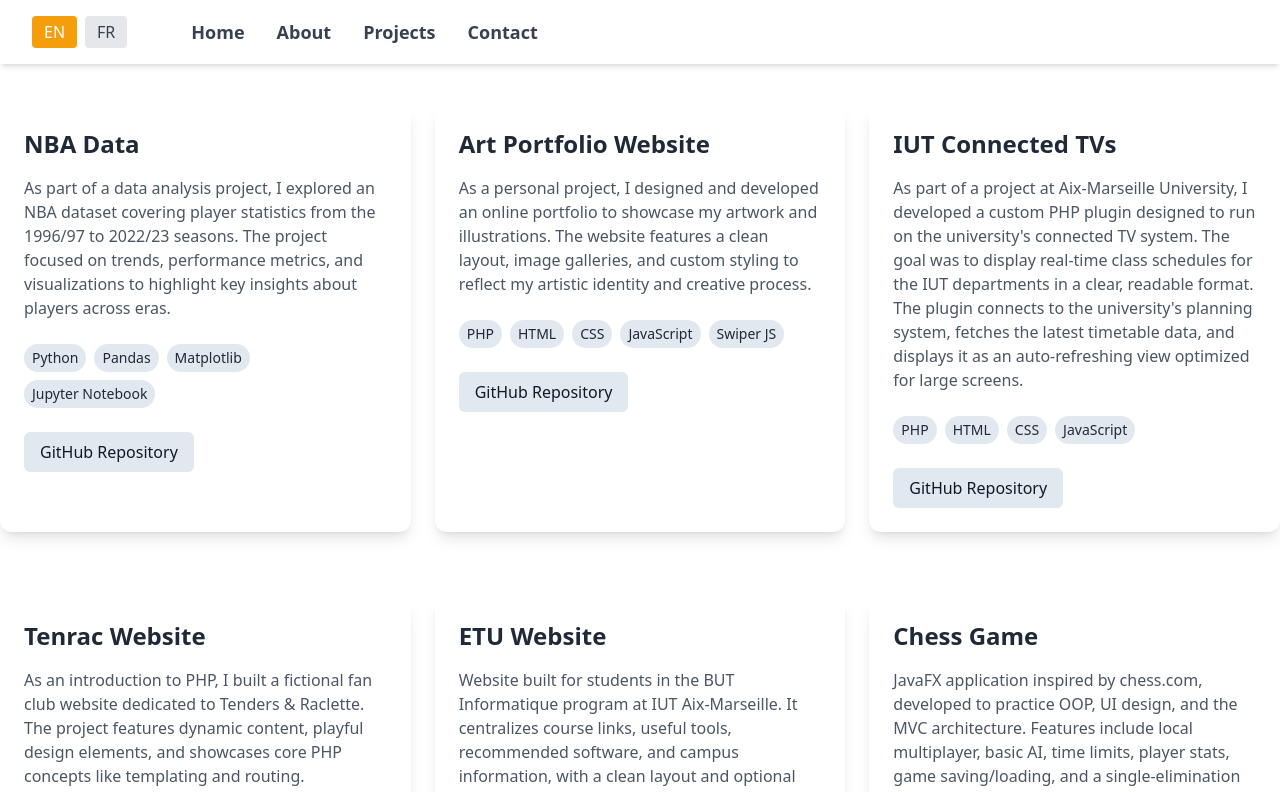
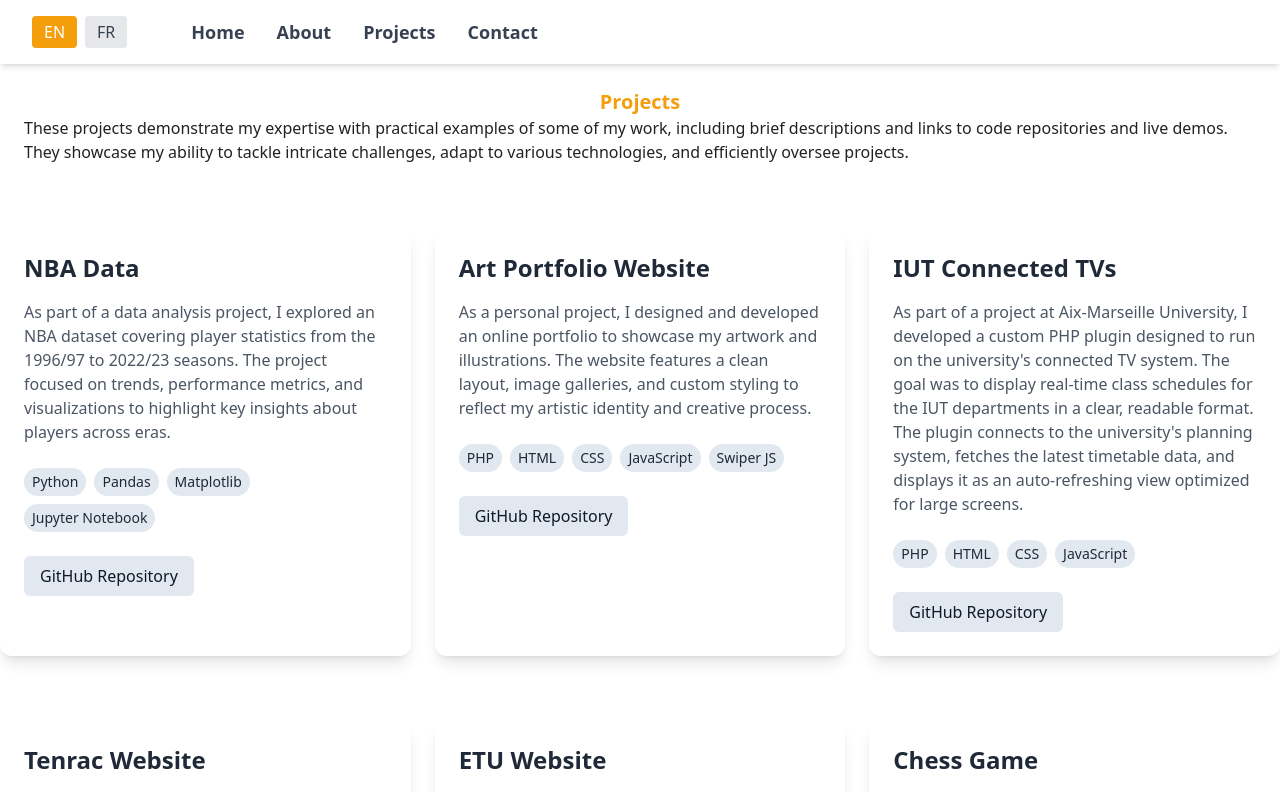
Before and after one commit to TAMINE-CYRIL/Portfolio-React, a React (Vite) app: page /project in a window 1280 px wide. Shown: the top 792 px of the page. Built offline with nearby package versions, Linux system fonts and the light colour scheme.

Commit message:
On ajoute le reste de notre formation traduite et on complète un peu ProjetPage

```diff
--- a/src/components/About/Experience.jsx
+++ b/src/components/About/Experience.jsx
@@ -13,10 +13,13 @@ export default function Experience() {
             <p className="text-sm text-gray-500">{item.date}</p>
             <p className="text-sm text-gray-500">{item.job}</p>
             <h3 className="text-lg font-semibold text-gray-800">{item.title} - <span className="text-amber-500">Adalab</span></h3>
-            <p>Développement d'une nouvelle section Formation sur le site de l'entreprise.</p>
-            <Technologies items={["PHP", "WordPress"]} />
+            <p>{item.desc}</p>
+            <Technologies items={item.technologies} />
         </div>
-        ))}
+
+        )
+        )}
+
 
     </div>
   );
--- a/src/i18n.js
+++ b/src/i18n.js
@@ -107,13 +107,13 @@ const resources = {
             id: 1,
             title: "Computer Science Degree",
             date: "2023 - ongoing",
-            description: "Multidisciplinary training in computer science."
+            description: "The BUT in Computer Science is a 3-year program that trains specialists in software development, networks, and IT project management.",
           },
           {
             id: 2,
             title: "General Baccalaureate – Math & Computer Science Specialties",
             date: "2021 - 2023",
-            description: "High honors."
+            description: "French general Baccalauréat with Math and Computer Science specialties, awarded with highest honors."
           }
         ]
       },
@@ -246,13 +246,13 @@ const resources = {
             id: 1,
             title: "BUT Informatique",
             date: "2023 - en cours",
-            description: "Formation pluridisciplinaire en informatique."
+            description: "Le BUT Informatique est une formation en 3 ans qui forme des spécialistes du développement, des réseaux et de la gestion de projets informatiques."
           },
           {
             id: 2,
             title: "Baccalauréat Général – Spécialités Maths & NSI",
             date: "2021 - 2023",
-            description: "Mention très bien."
+            description: "Baccalauréat général obtenu avec les spécialités Maths & NSI ainsi que la mention très bien."
           }
         ]
       },
--- a/src/pages/ProjectPage.jsx
+++ b/src/pages/ProjectPage.jsx
@@ -11,6 +11,16 @@ export default function ProjectPage() {
     return (
         <>
             <Header />
+            <section className="flex justify-center flex-col items-center p-6">
+                <h1 className="text-amber-500 text-xl font-bold">Projects</h1>
+                <p>These projects demonstrate
+                    my expertise with practical
+                    examples of some of my work,
+                    including brief descriptions and links to code repositories
+                    and live demos. They showcase my ability to tackle intricate challenges,
+                    adapt to various technologies, and efficiently oversee projects.
+                </p>
+            </section>
             <div className="grid gap-6 md:grid-cols-2 lg:grid-cols-3">
                 {projects.map((proj) => (
                     <Project
```
